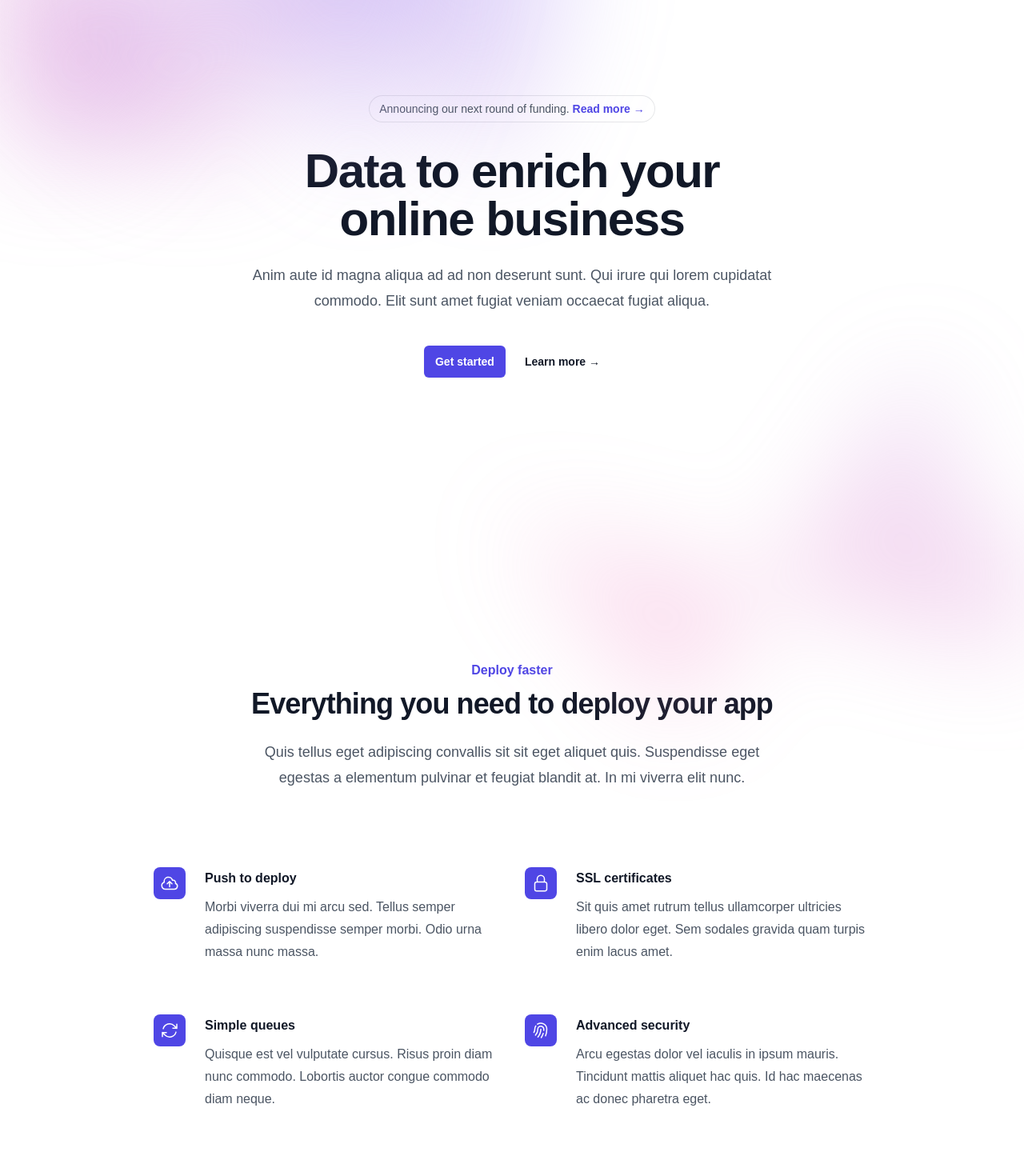
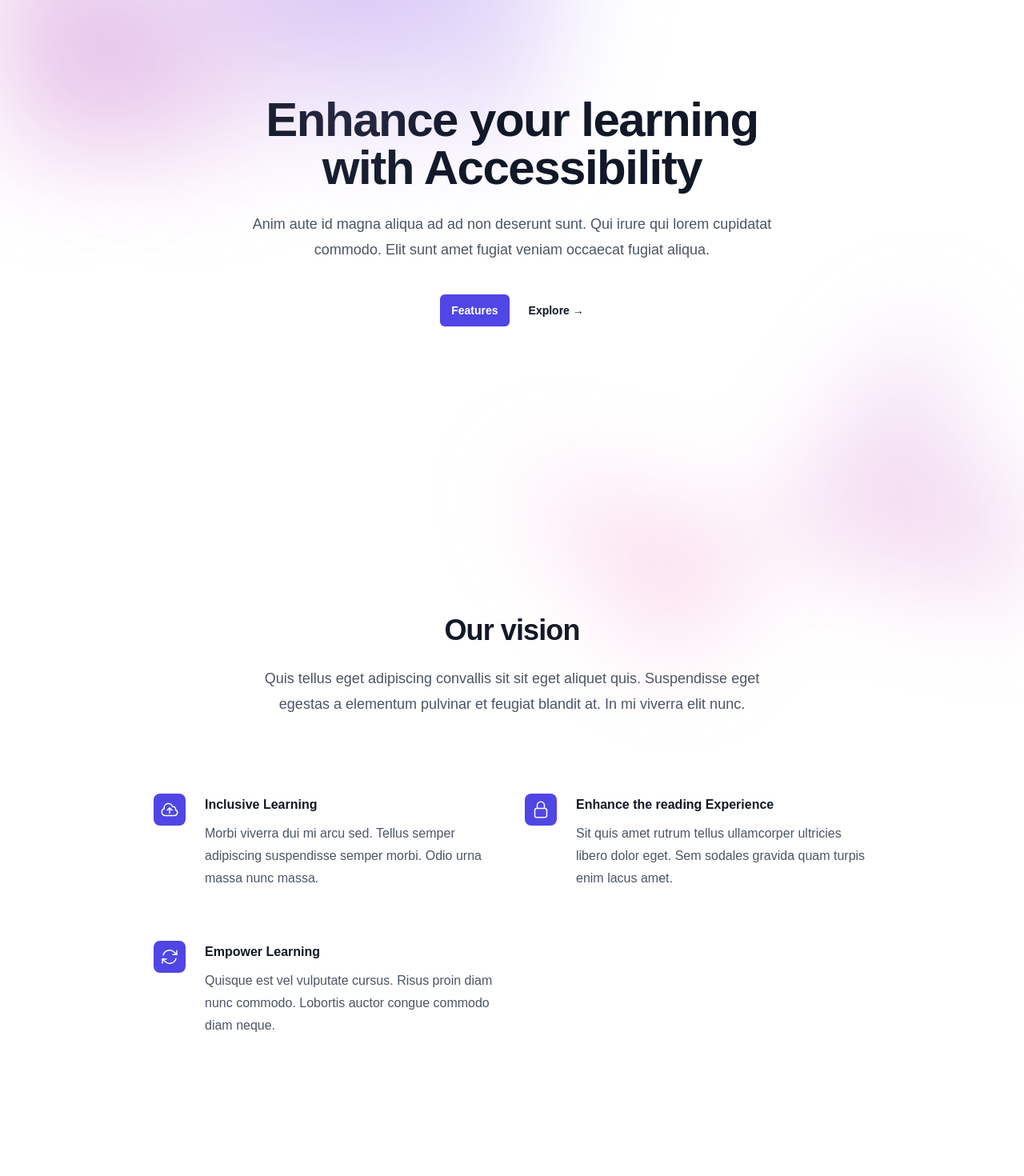
Before and after one commit to babitarit/h4b_newrepo, a Next.js app in the folder apps/web/: page / in a window 1280 px wide. Shown: the part 160-1630 px from the top of the page at 80% size. Built offline with nearby package versions, Linux system fonts and the light colour scheme.

Commit message:
feat: vision page

```diff
--- a/apps/web/components/Hero.tsx
+++ b/apps/web/components/Hero.tsx
@@ -122,7 +122,7 @@ export default function Hero() {
                     />
                 </div>
                 <div className="mx-auto max-w-2xl py-32 sm:py-48 lg:py-56">
-                    <div className="hidden sm:mb-8 sm:flex sm:justify-center">
+                    {/* <div className="hidden sm:mb-8 sm:flex sm:justify-center">
                         <div className="relative rounded-full px-3 py-1 text-sm leading-6 text-gray-600 ring-1 ring-gray-900/10 hover:ring-gray-900/20">
                             Announcing our next round of funding.{' '}
                             <a href="#" className="font-semibold text-indigo-600">
@@ -130,10 +130,10 @@ export default function Hero() {
                                 Read more <span aria-hidden="true">&rarr;</span>
                             </a>
                         </div>
-                    </div>
+                    </div> */}
                     <div className="text-center">
                         <h1 className="text-4xl font-bold tracking-tight text-gray-900 sm:text-6xl">
-                            Data to enrich your online business
+                            Enhance your learning with Accessibility
                         </h1>
                         <p className="mt-6 text-lg leading-8 text-gray-600">
                             Anim aute id magna aliqua ad ad non deserunt sunt. Qui irure qui lorem cupidatat commodo. Elit sunt amet
@@ -144,10 +144,10 @@ export default function Hero() {
                                 href="#"
                                 className="rounded-md bg-indigo-600 px-3.5 py-2.5 text-sm font-semibold text-white shadow-sm hover:bg-indigo-500 focus-visible:outline focus-visible:outline-2 focus-visible:outline-offset-2 focus-visible:outline-indigo-600"
                             >
-                                Get started
+                               Features
                             </a>
                             <a href="#" className="text-sm font-semibold leading-6 text-gray-900">
-                                Learn more <span aria-hidden="true">→</span>
+                               Explore <span aria-hidden="true">→</span>
                             </a>
                         </div>
                     </div>
--- a/apps/web/components/Vision.tsx
+++ b/apps/web/components/Vision.tsx
@@ -2,29 +2,29 @@ import { ArrowPathIcon, CloudArrowUpIcon, FingerPrintIcon, LockClosedIcon } from
 
 const features = [
     {
-        name: 'Push to deploy',
+        name: 'Inclusive Learning',
         description:
             'Morbi viverra dui mi arcu sed. Tellus semper adipiscing suspendisse semper morbi. Odio urna massa nunc massa.',
         icon: CloudArrowUpIcon,
     },
     {
-        name: 'SSL certificates',
+        name: 'Enhance the reading Experience',
         description:
             'Sit quis amet rutrum tellus ullamcorper ultricies libero dolor eget. Sem sodales gravida quam turpis enim lacus amet.',
         icon: LockClosedIcon,
     },
     {
-        name: 'Simple queues',
+        name: 'Empower Learning',
         description:
             'Quisque est vel vulputate cursus. Risus proin diam nunc commodo. Lobortis auctor congue commodo diam neque.',
         icon: ArrowPathIcon,
     },
-    {
-        name: 'Advanced security',
-        description:
-            'Arcu egestas dolor vel iaculis in ipsum mauris. Tincidunt mattis aliquet hac quis. Id hac maecenas ac donec pharetra eget.',
-        icon: FingerPrintIcon,
-    },
+    // {
+    //     name: 'Advanced security',
+    //     description:
+    //         'Arcu egestas dolor vel iaculis in ipsum mauris. Tincidunt mattis aliquet hac quis. Id hac maecenas ac donec pharetra eget.',
+    //     icon: FingerPrintIcon,
+    // },
 ];
 
 export default function Vision() {
@@ -32,9 +32,9 @@ export default function Vision() {
         <div className="bg-white py-24 sm:py-32">
             <div className="mx-auto max-w-7xl px-6 lg:px-8">
                 <div className="mx-auto max-w-2xl lg:text-center">
-                    <h2 className="text-base font-semibold leading-7 text-indigo-600">Deploy faster</h2>
+                    {/* <h2 className="text-base font-semibold leading-7 text-indigo-600">Deploy faster</h2> */}
                     <p className="mt-2 text-3xl font-bold tracking-tight text-gray-900 sm:text-4xl">
-                        Everything you need to deploy your app
+                        Our vision
                     </p>
                     <p className="mt-6 text-lg leading-8 text-gray-600">
                         Quis tellus eget adipiscing convallis sit sit eget aliquet quis. Suspendisse eget egestas a elementum
```
